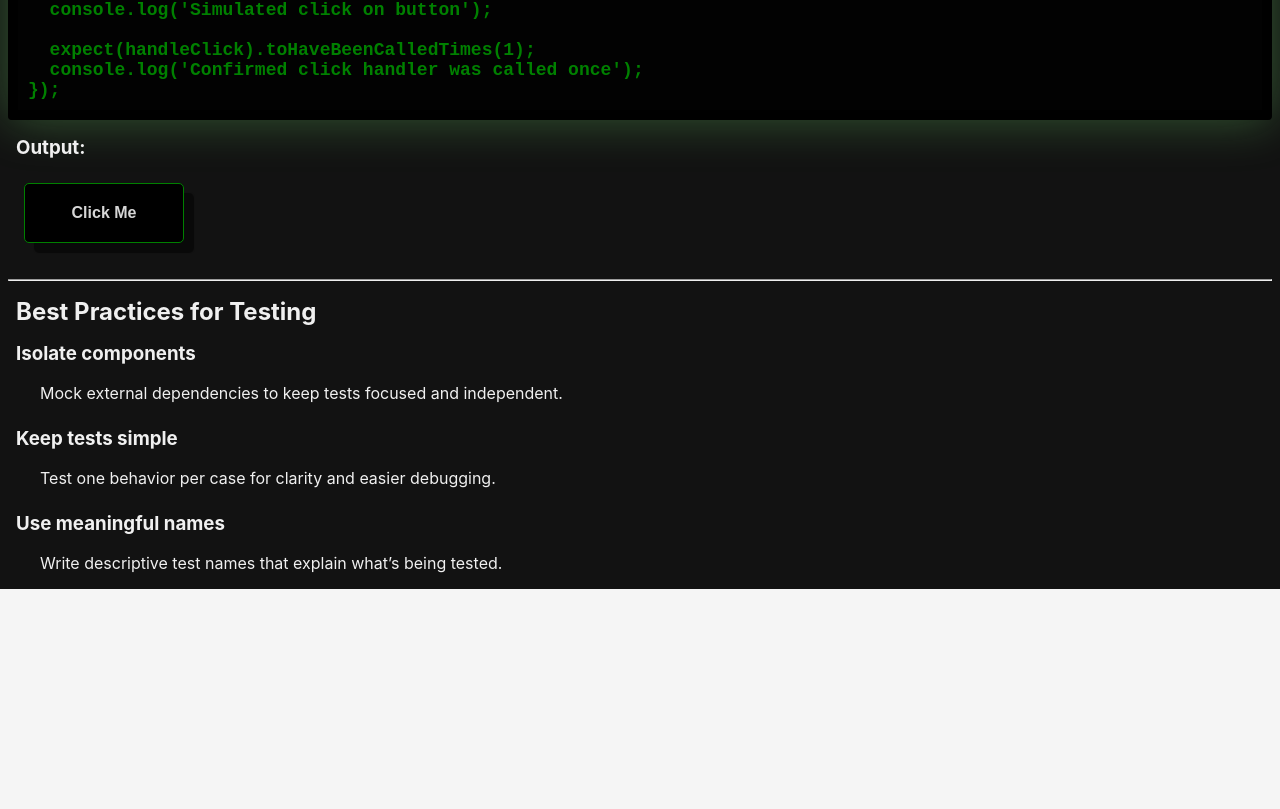
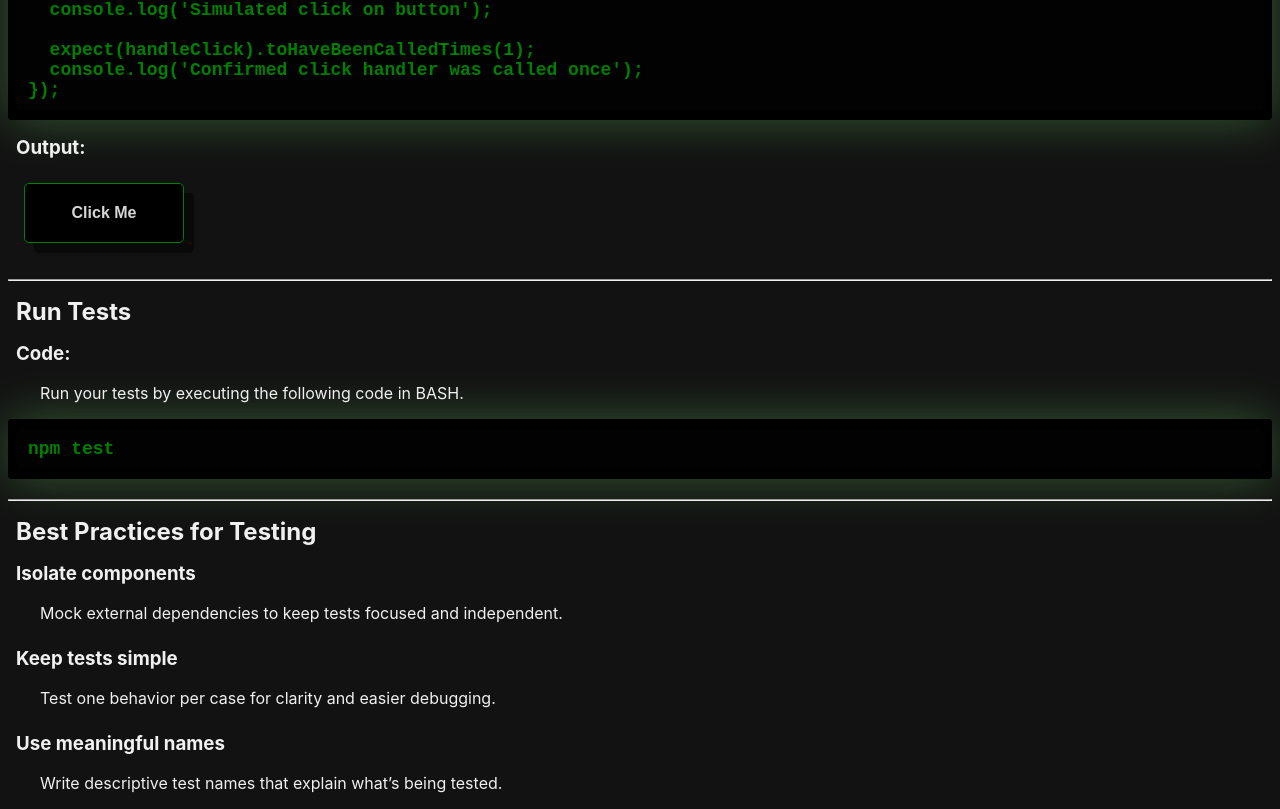
Before and after one commit to rees-kyle/react_showcase, a React (Create React App) app in the folder project/: page /react_showcase/unit-testing in a window 1280 px wide. Shown: the part 3568-4377 px from the top of the page. Before the commit the page ends 4157 px from the top, so only its background shows below. Built offline with nearby package versions, Linux system fonts and the light colour scheme.

Commit message:
Add Run component
- Added component file.
- Added to index in components folder.
- Imported and added component to page.

```diff
--- /dev/null
+++ b/project/src/components/testing/unit_testing/Run.js
@@ -0,0 +1,20 @@
+const Run = () => {
+  return (
+    <div>
+      <br/>
+      <hr/>
+      <h2>Run Tests</h2>
+      <h3>Code:</h3>
+      <p>
+        Run your tests by executing the following code in BASH.
+      </p>
+      <pre>
+        <code>
+          {`npm test`}
+        </code>
+      </pre>
+    </div>
+  );
+};
+
+export default Run;
--- a/project/src/components/testing/unit_testing/index.js
+++ b/project/src/components/testing/unit_testing/index.js
@@ -3,4 +3,5 @@ export { default as Install } from './Install';
 export { default as Setup } from './Setup';
 export { default as Button } from './Button';
 export { default as Write } from './Write';
+export { default as Run } from './Run';
 export { default as BestPractices } from './BestPractices';
--- a/project/src/pages/testing/UnitTestingPage.js
+++ b/project/src/pages/testing/UnitTestingPage.js
@@ -3,6 +3,7 @@ import {
   Install,
   Setup,
   Write,
+  Run,
   BestPractices
 } from '../../components/testing/unit_testing';
 
@@ -13,6 +14,7 @@ const UnitTestingPage = () => {
       <Install />
       <Setup />
       <Write />
+      <Run />
       <BestPractices />
     </>
   );
```
